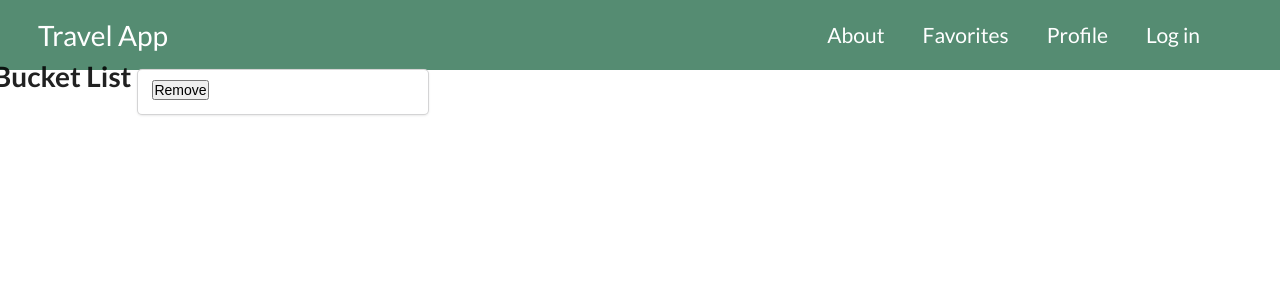
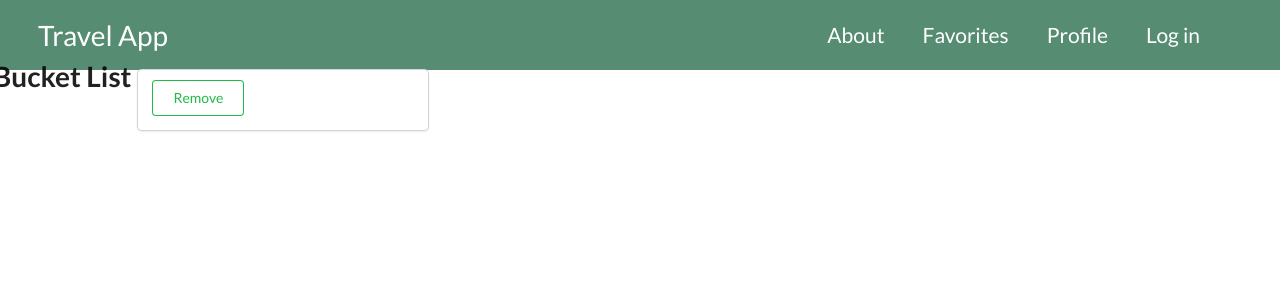
Before and after one commit to Vsmith408/Project3-client, a React (Create React App) app: page /favorite in a window 1280 px wide. Shown: the top 300 px of the page. Built offline with nearby package versions, Linux system fonts and the light colour scheme; no server answers.

Commit message:
saving before trying to completely fix my routing issues,, just in case

```diff
--- a/src/components/FavCard/index.js
+++ b/src/components/FavCard/index.js
@@ -1,4 +1,5 @@
 import React, { useState, useEffect } from "react";
+import { useParams } from "react-router-dom";
 import API from "../../apis/API";
 
 const FavCard = (props) => {
@@ -29,7 +30,7 @@ const FavCard = (props) => {
     <div className="card">
       <div className="content">
         <div className="header">{props.name}</div>
-        <button onClick={() => removeFavs(Fav.id)}>Remove</button>
+        <button className="ui basic green button" onClick={() => removeFavs(Fav.id)}>Remove</button>
       </div>
     </div>
   </div>
@@ -37,3 +38,6 @@ const FavCard = (props) => {
   };
 
 export default FavCard;
+
+//add a ) : ( "No Results to Display"
+//map() through results
--- a/src/components/ResultsCard.js
+++ b/src/components/ResultsCard.js
@@ -1,4 +1,5 @@
 import React, { useState, useEffect } from "react";
+import { useParams } from "react-router-dom";
 import API from "../apis/API";
 
 const ResultsCard = (props) => {
@@ -32,6 +33,8 @@ const ResultsCard = (props) => {
       .then(res => console.log("saved!"))
       .catch(err => console.log(err));
   }
+  //do i need id: ""
+  //Fav.name instead?
 
 
   return(
```
Also changed, not shown: 1 other file (tests, documents, lock files or other folders).
